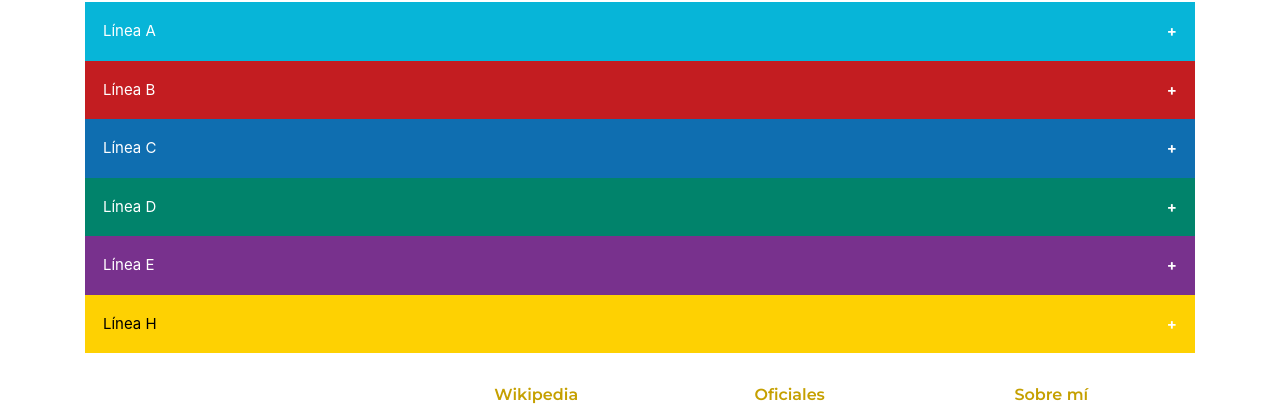
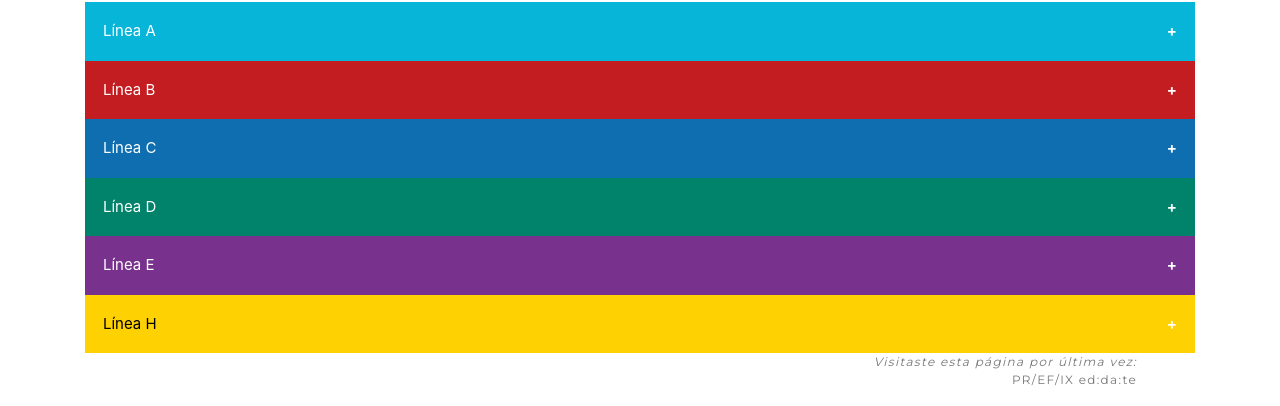
Before and after one commit to ftucci95/EntregaFinalTucci, a plain HTML site: page index.html in a window 1280 px wide. Shown: the part 171-577 px from the top of the page. Drawn offline with nearby package versions, Linux system fonts and the light colour scheme.

Commit message:
añadiendo un poco de código

```diff
--- a/index.html
+++ b/index.html
@@ -2259,7 +2259,13 @@
         </div>
       </section>
 
-
+    <!-- Esta sección la tuve que agregar para agregar persistencia de datos: informa cuál fue la última vez que te logueaste-->
+    <section class="last-login">
+        <div>
+            <span class="pre-login-date login-date"> Visitaste esta página por última vez: </span>
+            <span class="login-date">PR/EF/IX ed:da:te</span>
+        </div>
+    </section>
 
     <!-- footer time -->
     <section class="footer">
--- a/script.js
+++ b/script.js
@@ -339,6 +339,46 @@ function Medio2Id(medioDeElevacion)
   return id;
 }
 
+
+/* adición de última entrega finalmente !! */
+/* necesito una función que actualice la data de la última fecha*/
+function updateLastVisited()
+{
+  // para actualizar necesito tener la actual
+  // actualDate lo voy a guardar para la próxima vez que entre a esta función (si se actualiza la página se verá la vez anterior)
+  let actualDate = date2String(getDate());
+
+  // lastDate lo actualicé la última vez que entré a esta función, así que de ahí saco la fecha
+  let lastDate = localStorage.getItem('lastVisited');
+
+  // TODO: mejorar el siguiente snippet
+  if (lastDate == null)
+  {
+    lastDate = actualDate;
+  }
+
+  // ahora llamo a la función que interfacea con el HTML
+  date2HTML (lastDate);
+
+  localStorage.setItem('lastVisited',actualDate);
+}
+
+function date2HTML (Date2Push)
+{
+
+}
+
+function date2String (Date)
+{
+
+}
+
+function getDate()
+{
+
+}
+
+
 // Bueno, después de mucho pelear entendí que no puedo leer desde el navegador web archivos locales de mi PC, pero sí puedo leer los que están subidos a github!!
 // así que acá abajo hay un código que no es mío, que me afané de stackoverflow pero modifiqué levemente para probar si puedo leerlo desde mi github o no:
 
--- a/style.css
+++ b/style.css
@@ -539,3 +539,31 @@ thead, tbody, tr {
 .active {
   background-color: #04AA6D;
   color: #C5A000; }
+
+/* Added styles for JS-project below */
+/* Style for the "last-visited" feature */
+.last-login{
+  max-width: 1140px;
+  width: 80%;
+  padding-right: 15px;
+  padding-left: 15px;
+  margin-right: auto;
+  margin-left: auto;
+}
+
+.login-date{
+  font-family: "Montserrat", sans-serif;
+  font-weight: 400;
+  font-size: 12px;
+  font-style: normal;
+  color: #777;
+  letter-spacing: 1pt;
+  text-align: right;
+  display: block;
+
+
+}
+
+.pre-login-date{
+  font-style: italic;
+}
```
